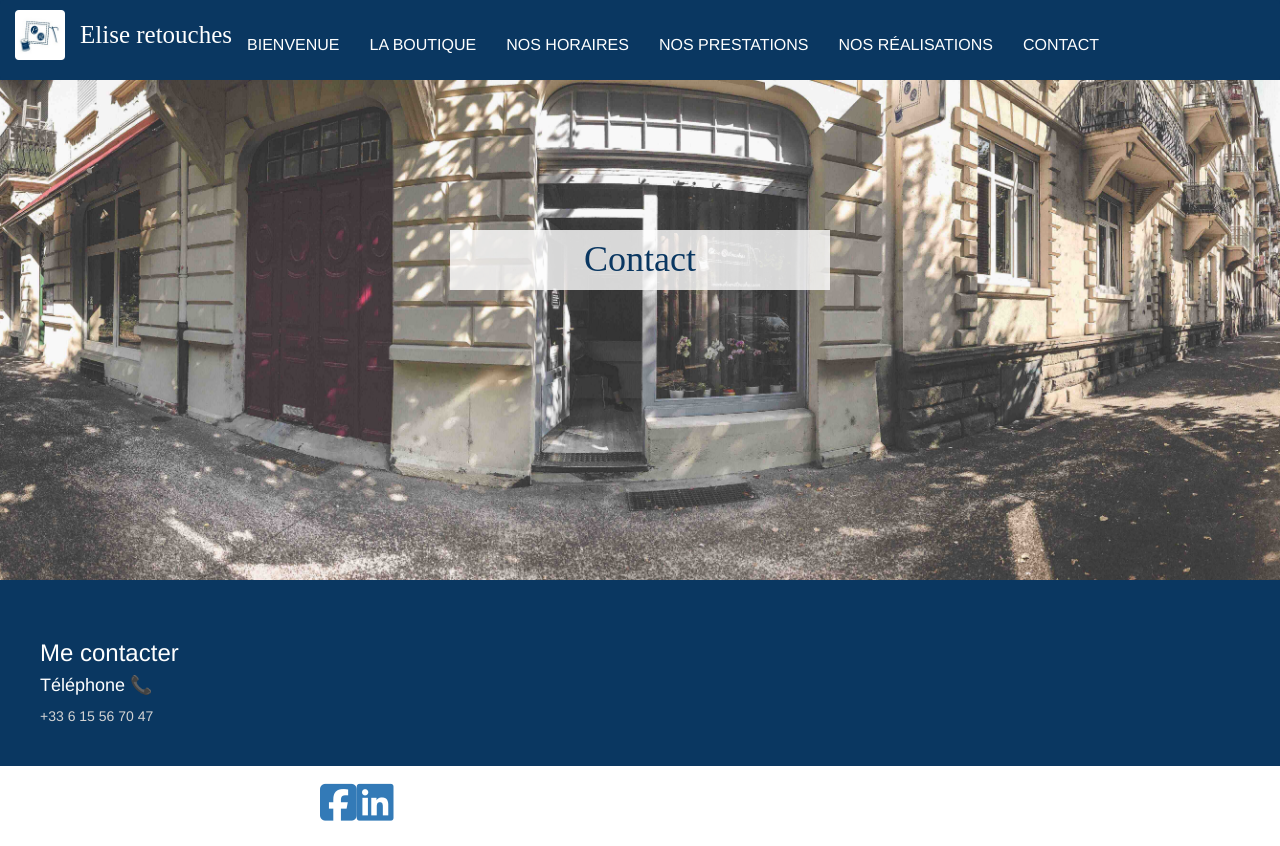
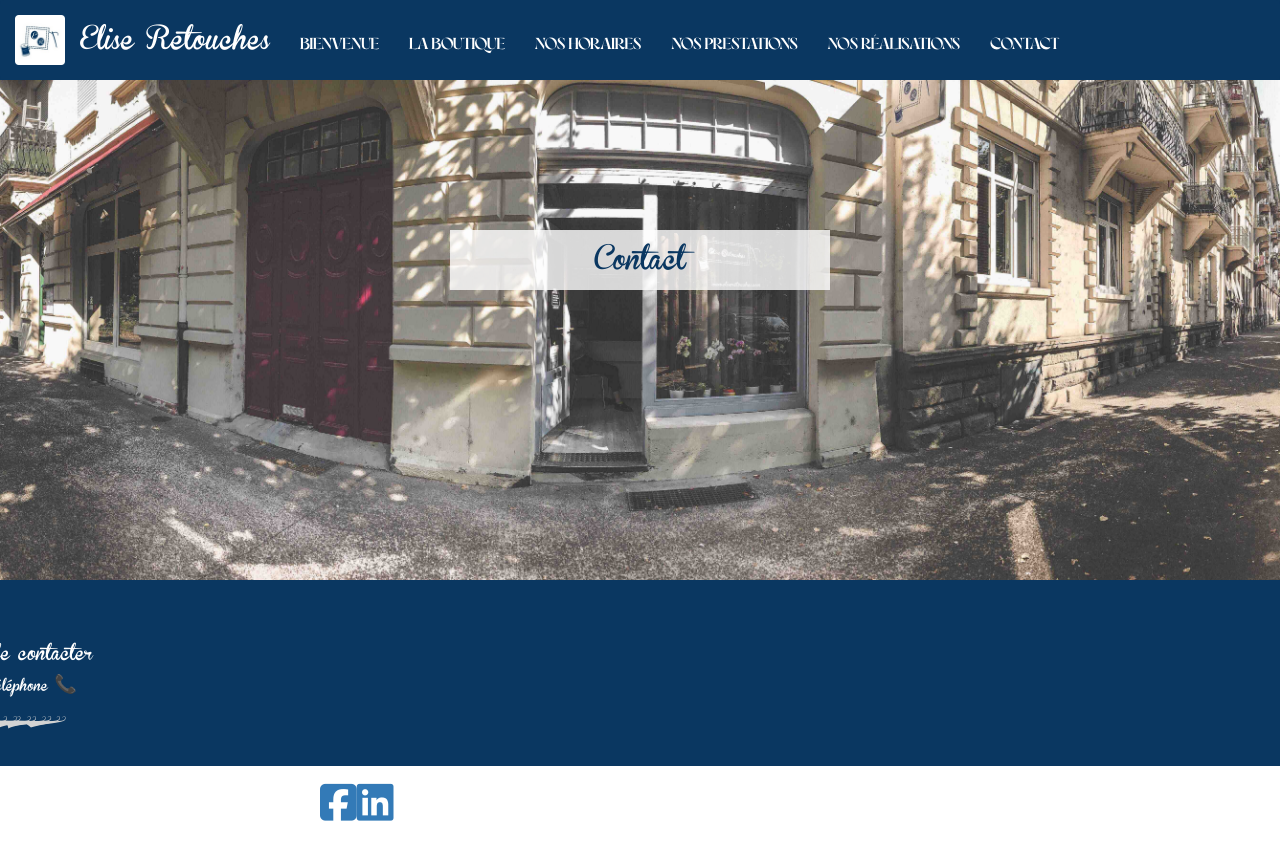
Before and after one commit to jtphe/eliseretouches-frontend, a PHP site: page /contact.html in a window 1280 px wide. Run offline with PHP 8.4, Linux system fonts and the light colour scheme; some libraries are stand-ins or nearby versions.

Commit message:
feat(website-redesign): working on the header
- Remove htaccess file
- Fixing fonts in the css file

```diff
--- a/css/style.css
+++ b/css/style.css
@@ -4,18 +4,18 @@
   --secondary-color: #ff7675;
   --text-color-light: white;
   --text-color-dark: #0a3761;
-  --font-family-primary: "Sonder Regular";
-  --font-family-secondary: "Adobe Garamond Pro";
+  --font-family-primary: "Brannboll Bold";
+  --font-family-secondary: "Sonder Regular";
 }
 
 /* Fonts */
 @font-face {
-  font-family: var(--font-family-secondary);
-  src: url(../font/AGarmondPro-Regular.otf);
+  font-family: "Brannboll Bold";
+  src: url(../font/BrannbollBold.ttf);
 }
 
 @font-face {
-  font-family: var(--font-family-primary);
+  font-family: "Sonder Regular";
   src: url(../font/SonderRegular.otf);
 }
 
@@ -28,10 +28,18 @@ body {
 
 li {
   list-style-type: none;
+  font-family: var(--font-family-secondary);
 }
 
 a {
   text-decoration: none;
+}
+
+.container {
+  display: flex;
+  flex-direction: row;
+  justify-content: flex-start;
+  margin: 0;
 }
 
 .alert-info {
@@ -99,7 +107,7 @@ a {
 .company-name {
   color: var(--text-color-light);
   font-family: var(--font-family-primary);
-  font-size: 2.5rem; /* Ajustez la taille du texte selon les besoins */
+  font-size: 3.5rem; /* Ajustez la taille du texte selon les besoins */
   font-weight: 300;
   margin: 0;
   padding: 0; /* Réduisez le padding si nécessaire */
--- a/header.html
+++ b/header.html
@@ -1,5 +1,5 @@
 <nav class="navbar">
-  <div class="container-fluid">
+  <div class="container">
     <div class="navbar-header">
       <button
         id="toggle-button"
@@ -25,7 +25,7 @@
           </a>
         </div>
         <div>
-          <a href="./" class="company-name">Elise retouches</a>
+          <a href="./" class="company-name">Elise Retouches</a>
         </div>
       </div>
     </div>
```
Also changed, not shown: .htaccess (deleted).
